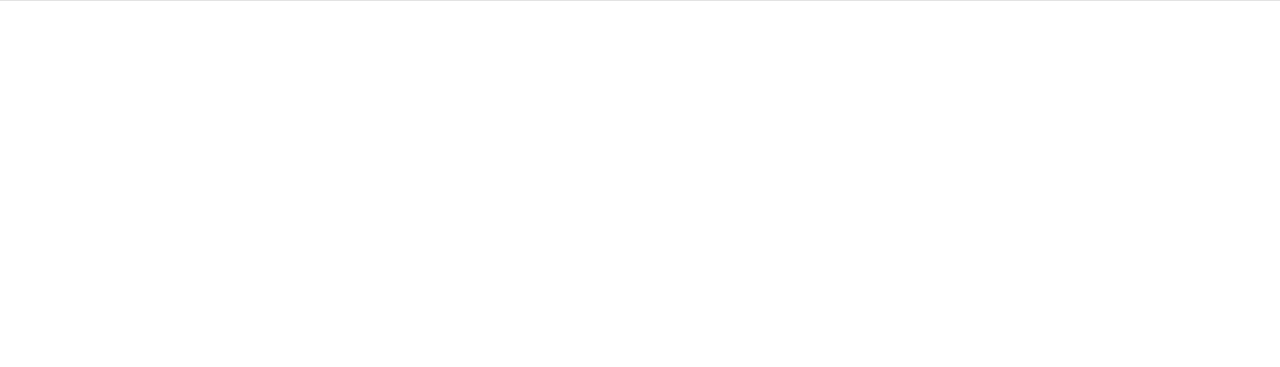
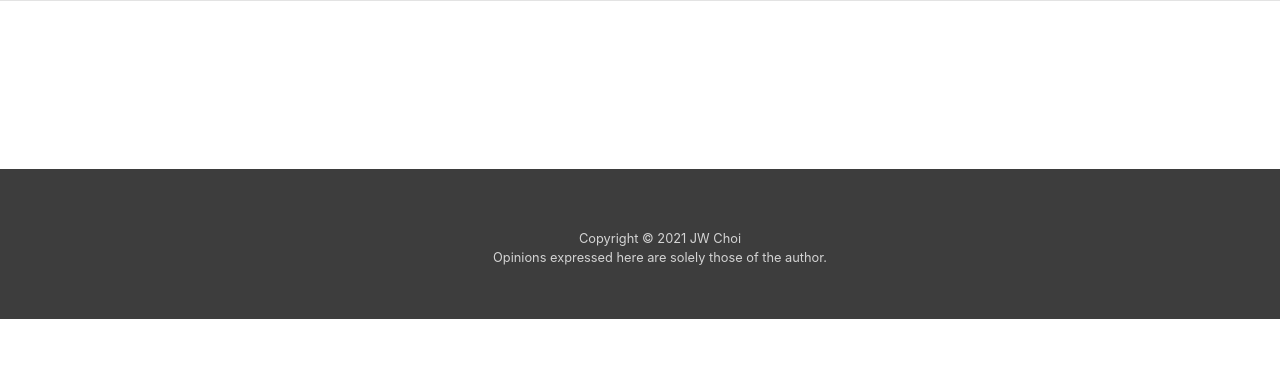
Before and after one commit to maktoob/Rightly_move, a Django app: page / in a window 1280 px wide. Shown: the part 433-800 px from the top of the page. Run offline with Django 3.2, Linux system fonts and the light colour scheme; data that the repository does not hold is empty; some libraries are stand-ins or nearby versions.

Commit message:
Add footer

```diff
--- a/static/css/base.css
+++ b/static/css/base.css
@@ -50,3 +50,16 @@ div p {
 .detail-image {
     width: 750px;
 }
+
+.footer {
+    background-color: #3d3d3d;
+    color: #d4d4d4;
+    margin: 50px 0px 0px 0px;
+    padding: 40px 20px 20px 40px;
+    width: 100%;
+    height: 150px;
+}
+
+.copyright-wrapper {
+    padding: 20px 0px 0px 20px;
+}
--- a/website/templates/website/base.html
+++ b/website/templates/website/base.html
@@ -60,3 +60,9 @@
 {% block content %}
 {% endblock content %}
 </body>
+<div class="footer">
+    <div class="container text-center">
+        <div class="copyright-wrapper"><small>Copyright © 2021 JW Choi<br/>
+            Opinions expressed here are solely those of the author.</small></div>
+    </div>
+</div>
--- a/website/templates/website/post_detail.html
+++ b/website/templates/website/post_detail.html
@@ -2,7 +2,7 @@
 {% load crispy_forms_tags %}
 {% block content %}
 <div class="content-fluid">
-    <div class="row" style="padding-top: 50px; padding-bottom: 50px;">
+    <div class="row" style="padding-top: 50px">
         <div class="col-lg-3" style="padding-left: 50px; padding-right: 50px"></div>
         <div class="col-lg-6 post" style="padding-top: 40px; padding-left: 150px; padding-right: 20px; padding-bottom: 20px">
             <h3>{{ post.title }}</h3>
```
